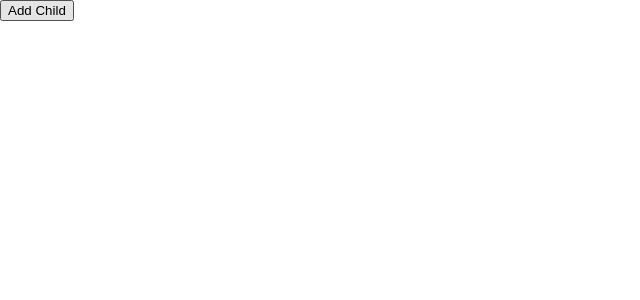
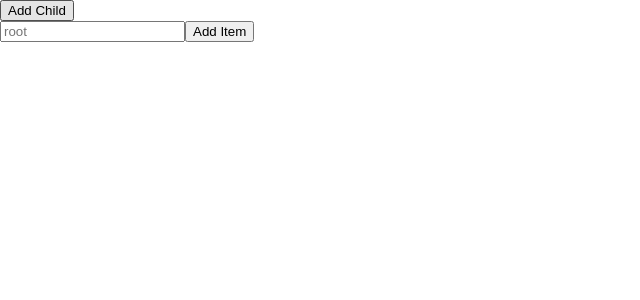
Before and after one commit to fallahpour-fr/TreeNode, a React (Create React App) app: page / in a window 1280 px wide. Shown: the top 300 px of the page, without its empty margins (0-640 px from the left). Built offline with nearby package versions, Linux system fonts and the light colour scheme.

Commit message:
Handel with another state

```diff
--- a/src/App.tsx
+++ b/src/App.tsx
@@ -1,5 +1,6 @@
 import React, { useState } from 'react';
 import { BrowserRouter as Router, Route, Link, Switch } from "react-router-dom";
+import { textChangeRangeIsUnchanged } from 'typescript';
 
 interface IArray {
   title: string,
@@ -9,41 +10,49 @@ interface IArray {
 
 function App() {
   const [showData, setShowData] = useState(true)
-  const [array, setArray] = useState<Array<IArray>>([]);
+  const [root, setRoot] = useState<IArray>({
+    title:'root',
+    id:0,
+    arr:[]
+  });
+  const [currentItem, setCurrentItem] = useState<Array<IArray>>([root])
   const AddChildValue = () => {
-    setArray(prev => {
+    setCurrentItem(prev => {
       return [...prev, {
-        title: 'Step',
+        title: 'step',
         arr: [],
         id: 10
       }]
     })
   }
   const AddItemValue = (index: any) => {
-    let itemArray = array[index];
-    itemArray.arr.push({
-      title: 'item',
-      arr: [],
-      id: index
-    });
-    setArray([...array])
-    setShowData(false)
+    let itemArray = currentItem[index];
+    // itemArray.arr.push({
+    //   title: 'item',
+    //   arr: [],
+    //   id: index
+    // });
+    setCurrentItem(itemArray.arr)
+    // setShowData(false)
+  }
+  const changeHandler=(e:any)=>{
+      console.log(e.target.value);
   }
 
   return <div >
-    <button onClick={() => { AddChildValue() }} style={{display:`${showData ? 'block':'none'}`}} >Add Child</button>
-    {array.map((item: any, index: any) => {
+    <button onClick={() => { AddChildValue() }} >Add Child</button>
+    {currentItem.map((item: any, index: any) => {
       return <div key={index} >
-        <input value={item.title} id={index} style={{display:`${showData ? 'block':'none'}`}} />
-        <button onClick={() => {AddItemValue(index) }} style={{display:`${showData ? 'block':'none'}`}} > Add Item </button>
-        {array[index].arr.length>0 &&
+        <input placeholder={item.title} id={index}  onChange={changeHandler} />
+        <button onClick={() => {AddItemValue(index) }}  > Add Item </button>
+        {/* {currentItem[index].arr.length>0 &&
           <div style={{display:`${showData ? 'none':'block'}`}}>
             <button onClick={() => { AddItemValue(index) }} id={index}  >Add Item {index} </button>
-            {array[index].arr.map((item1: any, index1: any) => {
-              return <input key={index1} value={item1.title} id={index1} />
+            {currentItem[index].arr.map((item1: any, index1: any) => {
+              return <input key={index1} placeholder={item1.title} id={index1} />
             })}
           </div>
-        }
+        } */}
       </div>
     })}
   </div>
```
